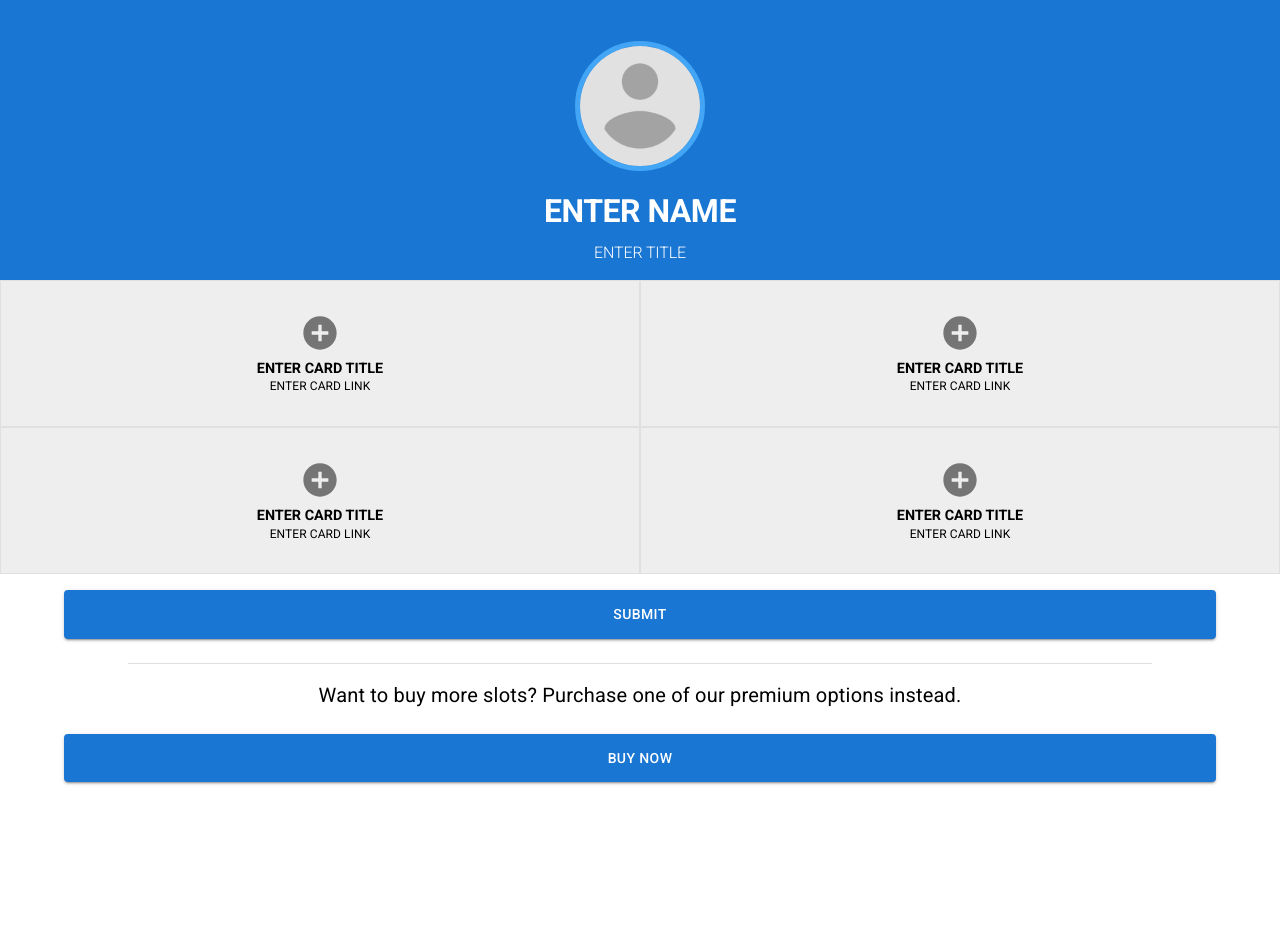
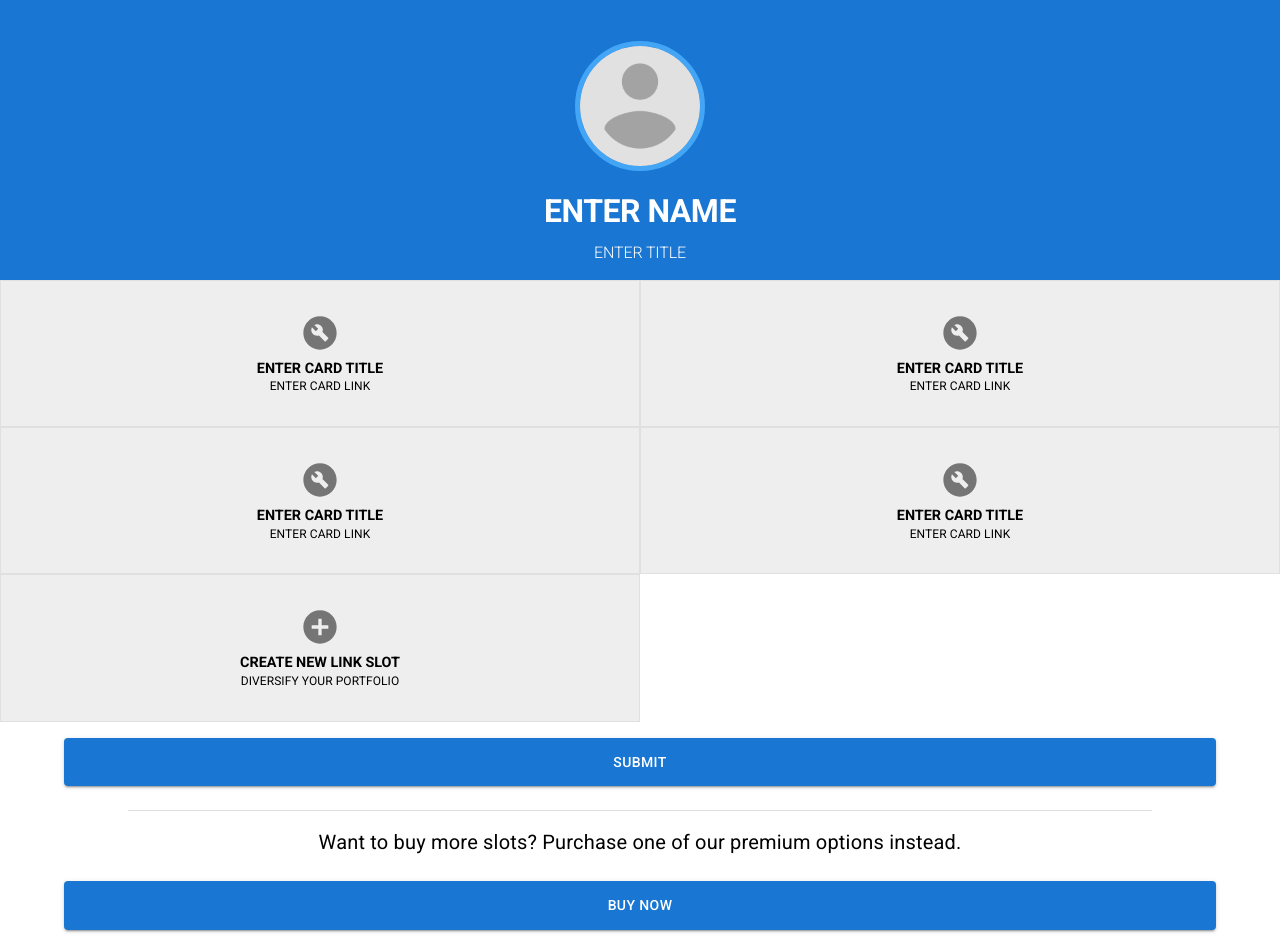
Before and after one commit to ZachYarbrough/10k-cards, a React (Create React App) app: page /edit in a window 1280 px wide. Before the commit the page ends 800 px from the top, so only its background shows below. Built offline with nearby package versions, Linux system fonts and the light colour scheme.

Commit message:
Fixed React errors

```diff
--- a/src/App.js
+++ b/src/App.js
@@ -21,13 +21,14 @@ const App = () => {
   const [billingFormState, setBillingFormState] = useState({});
   const [cart, setCart] = useState([{ name: 'Your Cart is Empty', amount: 1, description: 'No Items in Cart' }]);
   const [slotsPurchased, setSlotsPurchased] = useState(4);
+  const [cardType, setCardType] = useState('');
   const [sum, setSum] = useState(0);
 
   return (
     <ThemeProvider theme={theme}>
       <BrowserRouter>
         <Routes>
-          <Route path='/edit' element={<Form slotsPurchased={slotsPurchased} billingFormState={billingFormState} setBillingFormState={setBillingFormState} />} />
+          <Route path='/edit' element={<Form slotsPurchased={slotsPurchased} setSlotsPurchased={setSlotsPurchased} billingFormState={billingFormState} setBillingFormState={setBillingFormState} />} />
           <Route path='/' element={
             <Fragment>
               <Navbar cart={cart} />
--- a/src/components/Navbar.js
+++ b/src/components/Navbar.js
@@ -202,7 +202,7 @@ const Navbar = ({ cart }) => {
                                 vertical: 'top',
                                 horizontal: 'right',
                             }}
-                            open={anchorElCart}
+                            open={Boolean(anchorElCart)}
                             onClose={handleCloseCartMenu}
                         >
                             {cart.map((cartItem) => (
--- a/src/pages/Cart.js
+++ b/src/pages/Cart.js
@@ -62,7 +62,7 @@ const Cart = ({ cart, setCart, sum, setSum, setSlotsPurchased }) => {
                     </Box>
                     : null}
                 {cart.map((cartItem, index) => {
-                    return (<Box sx={{ width: '80%', mb: 1 }}>
+                    return (<Box sx={{ width: '80%', mb: 1 }} key={index}>
                         {cartItem.name === 'Your Cart is Empty' ?
                             <Box sx={{ display: 'flex', justifyContent: 'center' }}>
                                 <Typography sx={{ mb: 1, color: 'grey.600' }}>Your Cart is Empty</Typography>
--- a/src/pages/Form.js
+++ b/src/pages/Form.js
@@ -7,6 +7,7 @@ import Button from '@mui/material/Button';
 import Grid from '@mui/material/Grid';
 
 import AddCircleIcon from '@mui/icons-material/AddCircle';
+import BuildCircleIcon from '@mui/icons-material/BuildCircle';
 import LinkedInIcon from '@mui/icons-material/LinkedIn';
 import InstagramIcon from '@mui/icons-material/Instagram';
 import FacebookIcon from '@mui/icons-material/Facebook';
@@ -52,7 +53,7 @@ const WhiteTextField = styled(TextField)({
 
 const themes = ['primary', 'error'];
 
-const Form = ({ slotsPurchased, billingFormState, setBillingFormState }) => {
+const Form = ({ slotsPurchased, billingFormState, setBillingFormState, setSlotsPurchased, cardType }) => {
     const navigate = useNavigate();
     const [inputField, setInputField] = useState('');
     const [formState, setFormState] = useState({});
@@ -97,7 +98,7 @@ const Form = ({ slotsPurchased, billingFormState, setBillingFormState }) => {
 
         let formData = new FormData();
         let file = document.getElementById('image-file').files[0];
-        if(file) formData.append('image', file, 'profile-image.jpeg');
+        if (file) formData.append('image', file, 'profile-image.jpeg');
         formData.append('firstName', formState.firstName || 'No Entry');
         formData.append('lastName', formState.lastName || 'No Entry');
         formData.append('title', formState.title || 'No Entry');
@@ -109,6 +110,7 @@ const Form = ({ slotsPurchased, billingFormState, setBillingFormState }) => {
             formData.append(`icon${i}`, formState[`icon${i}`] || 'No Entry');
         }
 
+        // Remove this once paypal is integrated
         if (billingFormState !== {}) {
             formData.append('cardFirstName', billingFormState.cardFirstName);
             formData.append('cardLastName', billingFormState.cardLastName);
@@ -168,8 +170,8 @@ const Form = ({ slotsPurchased, billingFormState, setBillingFormState }) => {
                 <Box onClick={handleOpen} sx={{ bgcolor: `${currentColor}.main`, width: '100%', height: '35vh', display: 'flex', flexDirection: 'column', justifyContent: 'center', alignItems: 'center' }}>
                     <input onClick={event => event.stopPropagation()} type="file" name='image' accept="image/*" style={{ visibility: 'hidden' }} onChange={(event) => handleProfilePicture(event)} id="image-file" />
                     <label htmlFor="image-file">
-                        <IconButton component="span" disableRipple>
-                            <Avatar onClick={event => event.stopPropagation()} src={require('../assets/images/profile_image.jpeg')} id="profile-pic" sx={{ border: 5, borderColor: `${currentColor}.light`, width: '15vh', height: '15vh', mb: 1 }}>
+                        <IconButton component="span" disableRipple onClick={event => event.stopPropagation()}>
+                            <Avatar src={require('../assets/images/profile_image.jpeg')} id="profile-pic" sx={{ border: 5, borderColor: `${currentColor}.light`, width: '15vh', height: '15vh', mb: 1 }}>
                             </Avatar>
                         </IconButton>
                     </label>
@@ -199,13 +201,13 @@ const Form = ({ slotsPurchased, billingFormState, setBillingFormState }) => {
                     aria-labelledby="modal-modal-title"
                     aria-describedby="modal-modal-description"
                 >
-                    <Box sx={{ position: 'absolute', top: '50%', left: '50%', transform: 'translate(-50%, -50%)', width: 400, bgcolor: 'background.paper', borderRadius: '5px', boxShadow: 24, p: 4 }}>
+                    <Box sx={{ position: 'absolute', top: '50%', left: '50%', transform: 'translate(-50%, -50%)', width: { md: 400, xs: 20}, bgcolor: 'background.paper', borderRadius: '5px', boxShadow: 24, p: 4 }}>
                         <Typography id="modal-modal-title" variant="h6" component="h2" textAlign='center'>
                             Pick Theme
                         </Typography>
                         <Box sx={{ display: 'flex', width: '80%' }}>
                             {themes.map(theme => {
-                                return (<Box onClick={event => handleColorPicker(event, theme)} id="modal-modal-description" bgcolor={`${theme}.main`} sx={{ m: 2, minWidth: '60px', minHeight: '60px', border: '5px', bordercolor: 'background.paper', borderRadius: '5px', boxShadow: 8, }}>
+                                return (<Box key={theme} onClick={event => handleColorPicker(event, theme)} id="modal-modal-description" bgcolor={`${theme}.main`} sx={{ m: 2, minWidth: '60px', minHeight: '60px', border: '5px', bordercolor: 'background.paper', borderRadius: '5px', boxShadow: 8, }}>
                                 </Box>);
                             })}
                         </Box>
@@ -249,7 +251,7 @@ const Form = ({ slotsPurchased, billingFormState, setBillingFormState }) => {
                                             formState[`icon${i}`] === "Facebook" ?
                                                 <FacebookIcon sx={{ width: '5vh', height: '5vh', pb: 1 }} />
                                                 :
-                                                <AddCircleIcon sx={{ width: '5vh', height: '5vh', color: 'grey.600', pb: 1 }} />
+                                                <BuildCircleIcon sx={{ width: '5vh', height: '5vh', color: 'grey.600', pb: 1 }} />
                                     }
                                     <div style={{ overflow: "hidden", textOverflow: "ellipsis", width: '11rem' }}>
                                         <Typography variant='h3' sx={{ fontWeight: 'bold', fontSize: '1.8vh', pb: .2, overflowWrap: 'break-word' }}>{formState[`textFieldTitle${i}`] || 'Enter Card Title'}</Typography>
@@ -261,23 +263,26 @@ const Form = ({ slotsPurchased, billingFormState, setBillingFormState }) => {
                             }
                         </Grid>
                     ))}
+                    <Grid item xs={6} sx={{ bgcolor: 'grey.200', border: .5, borderColor: 'grey.300' }}>
+                        <Button disableRipple sx={{ display: 'flex', flexWarp: 'wrap', flexDirection: 'column', alignItems: 'center', justifyContent: 'center', p: 4, width: '100%', height: '100%', color: 'black' }}>
+                            <AddCircleIcon sx={{ width: '5vh', height: '5vh', color: 'grey.600', pb: 1 }} />
+                            <div style={{ overflow: "hidden", textOverflow: "ellipsis", width: '11rem' }}>
+                                <Typography variant='h3' sx={{ fontWeight: 'bold', fontSize: '1.8vh', pb: .2, overflowWrap: 'break-word' }}>Create New Link Slot</Typography>
+                            </div>
+                            <div style={{ overflow: "hidden", textOverflow: "ellipsis", width: '11rem' }}>
+                                <Typography variant='h4' sx={{ fontSize: '1.5vh', overflowWrap: 'break-word' }}>Diversify Your Portfolio</Typography>
+                            </div>
+                        </Button>
+                    </Grid>
                 </Grid>
                 <Button variant='contained' type='submit' color={currentColor} sx={{ width: '90%', mx: '5%', mt: 2, p: 1.5, mb: 2 }}>Submit</Button>
             </form>
-            {Object.keys(billingFormState).length === 0 ?
             <Fragment>
                 <Typography sx={{ mx: 'auto', textAlign: 'center', fontSize: '2.5vh', width: '80%', borderTop: 1, py: 2, my: 1, borderColor: 'grey.300' }}>Want to buy more slots? Purchase one of our premium options instead.</Typography>
                 <Link to='/' style={{ textDecoration: "none" }}>
                     <Button variant='contained' color={currentColor} sx={{ width: '90%', mx: '5%', mb: 2, p: 1.5 }}>Buy Now</Button>
                 </Link>
             </Fragment>
-                :
-                <Fragment>
-                    <Link to='/' style={{ textDecoration: "none" }}>
-                        <Button variant='contained' color={currentColor} sx={{ width: '90%', mx: '5%', mb: 2, p: 1.5 }}>Back to Home</Button>
-                    </Link>
-                </Fragment>
-            }
         </Fragment>
     );
 }
--- a/src/pages/Partnership.js
+++ b/src/pages/Partnership.js
@@ -1,13 +1,15 @@
 import Box from '@mui/material/Box';
 import Typography from '@mui/material/Typography';
 import Button from '@mui/material/Button';
+import { useNavigate } from 'react-router-dom';
 
 
 const Partnership = () => {
+    const navigate = useNavigate();
     return (
         <Box sx={{ width: '80%', textAlign: 'center', mx: 'auto', mt: 5 }}>
             <Typography variant="h5" sx={{ mb: 1, color: 'grey.600' }}>10k Zipcode Partnerships coming soon!</Typography>
-            <Button variant="contained" color="secondary">Back to Home</Button>
+            <Button variant="contained" onClick={() => navigate('/')} color="secondary">Back to Home</Button>
         </Box>
     )
 }
```
Lines whose indentation alone changed are shown as unchanged.
